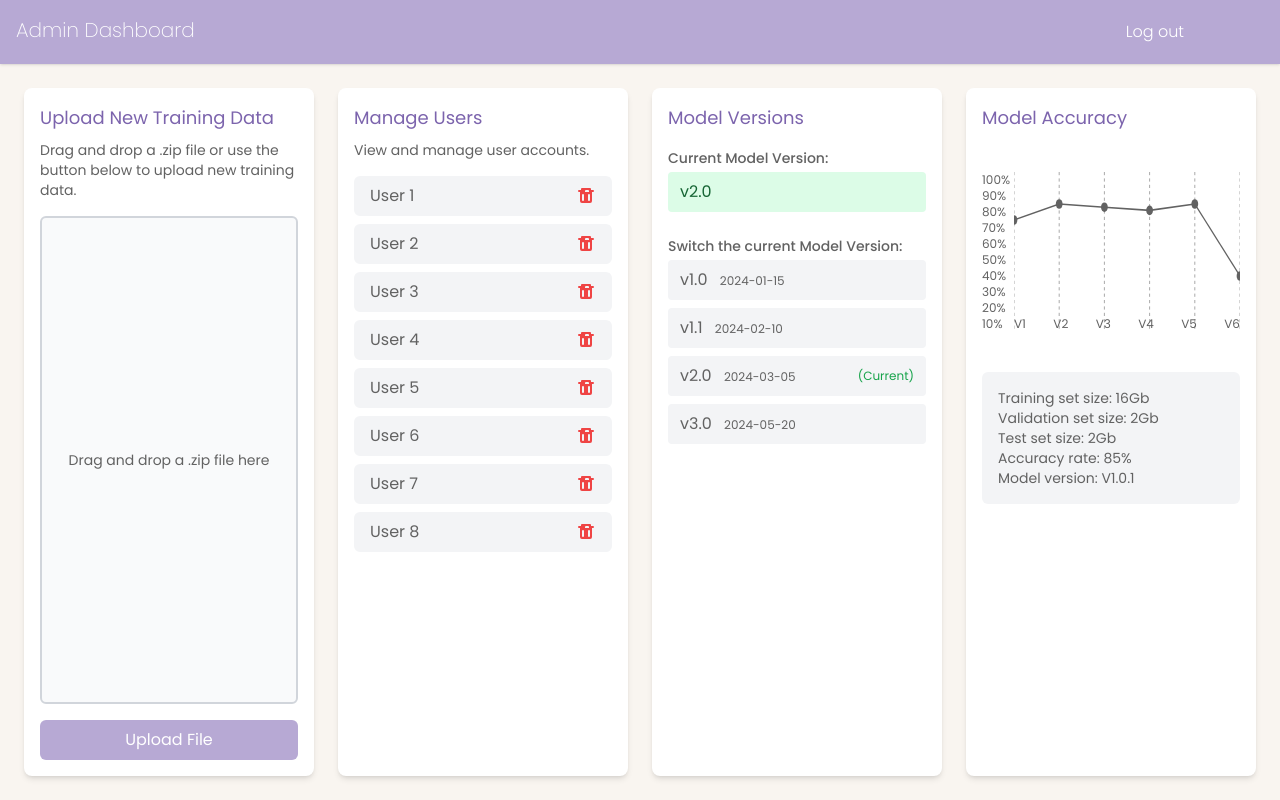
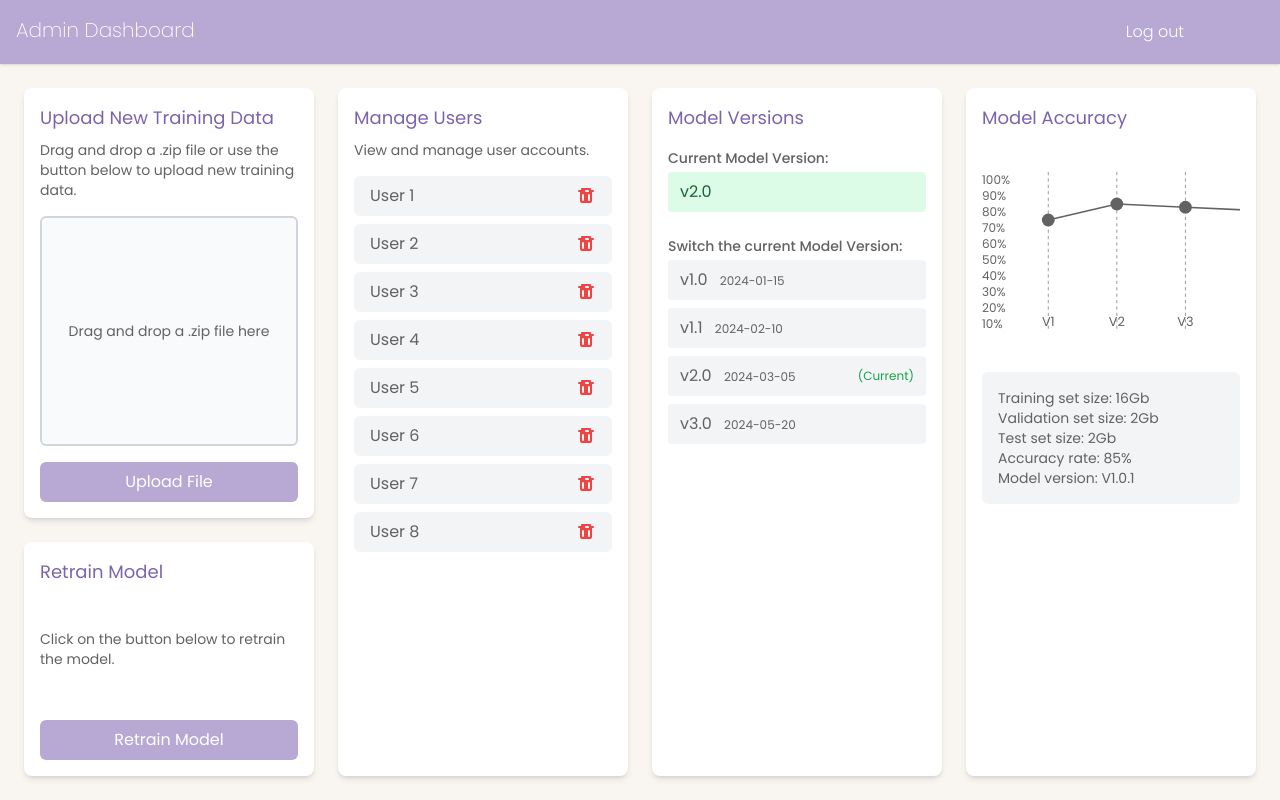
Before and after one commit to kaisaarumeel/skin-cancer-detector, a SvelteKit app in the folder client/: page /admin in a window 1280 px wide. Built offline with nearby package versions, Linux system fonts and the light colour scheme.

Commit message:
#8 Make graph scrollable, add retrain card

```diff
--- a/client/src/components/ModelAccuracy.svelte
+++ b/client/src/components/ModelAccuracy.svelte
@@ -1,7 +1,22 @@
-<script>
-    let modelVersions = [
+<script lang="ts">
+  // Define an interface for the model version
+  interface ModelVersion {
+    version: string;
+    accuracy: number;
+  }
+
+  // Define the modelVersions array with correct types
+  let modelVersions: ModelVersion[] = [
     { version: "V1", accuracy: 70 },
     { version: "V2", accuracy: 80 },
+    { version: "V3", accuracy: 78 },
+    { version: "V4", accuracy: 76 },
+    { version: "V5", accuracy: 80 },
+    { version: "V6", accuracy: 35 },
+    { version: "V3", accuracy: 78 },
+    { version: "V4", accuracy: 76 },
+    { version: "V5", accuracy: 80 },
+    { version: "V6", accuracy: 35 },
     { version: "V3", accuracy: 78 },
     { version: "V4", accuracy: 76 },
     { version: "V5", accuracy: 80 },
@@ -12,42 +27,56 @@
 <div class="bg-white w-full p-4 rounded-lg shadow-md">
   <h2 class="text-lg font-regular text-secondary">Model Accuracy</h2>
   <div class="relative h-40 mt-10 mb-10">
-        <!-- SVG Chart -->
-        <div class="absolute left-8 top-0 h-full w-[calc(100%-2rem)]">
-          <svg class="w-full h-full" viewBox="0 0 100 50" preserveAspectRatio="none">
+    <div class="absolute left-8 top-0 h-full w-[calc(100%-2rem)] overflow-x-auto">
+      <svg class="h-full" viewBox="0 0 300 50" preserveAspectRatio="none">
         <!-- Lines connecting points -->
         {#each modelVersions as { version, accuracy }, index}
           {#if index < modelVersions.length - 1}
             <line
-                  x1={(index / (modelVersions.length - 1)) * 100}
+              x1={((index + 0.5) / modelVersions.length) * 300}
               y1={(100 - accuracy) / 2}
-                  x2={((index + 1) / (modelVersions.length - 1)) * 100}
+              x2={((index + 1.5) / modelVersions.length) * 300}
               y2={(100 - modelVersions[index + 1].accuracy) / 2}
               stroke="#626262"
               stroke-width="0.5"
             />
           {/if}
         {/each}
+
         <!-- Points -->
         {#each modelVersions as { version, accuracy }, index}
           <circle
-                cx={(index / (modelVersions.length - 1)) * 100}
+            cx={((index + 0.5) / modelVersions.length) * 300}
             cy={(100 - accuracy) / 2}
-                r="1.5"
+            r="2"
             fill="#626262"
           />
         {/each}
+
         <!-- Vertical dotted lines -->
         {#each modelVersions as { version }, index}
           <line
-                x1={(index / (modelVersions.length - 1)) * 100}
+            x1={((index + 0.5) / modelVersions.length) * 300}
             y1="0"
-                x2={(index / (modelVersions.length - 1)) * 100}
+            x2={((index + 0.5) / modelVersions.length) * 300}
             y2="50"
             stroke="#626262"
             stroke-dasharray="1, 1"
             stroke-width="0.2"
           />
+        {/each}
+
+        <!-- Labels below each dashed line -->
+        {#each modelVersions as { version }, index}
+          <text
+            x={((index + 0.5) / modelVersions.length) * 300}
+            y="48"
+            text-anchor="middle"
+            font-size="4"
+            fill="#626262"
+          >
+            {version}
+          </text>
         {/each}
       </svg>
     </div>
@@ -55,12 +84,6 @@
     <div class="absolute left-0 top-0 h-full flex flex-col justify-between text-xs text-tertiary">
         {#each [100, 90, 80, 70, 60, 50, 40, 30, 20, 10] as percentage}
           <span>{percentage}%</span>
-          {/each}
-        </div>
-
-        <div class="absolute bottom-0 left-8 w-[calc(100%-2rem)] flex justify-between text-xs text-tertiary">
-          {#each modelVersions as { version }}
-            <span>{version}</span>
         {/each}
     </div>
   </div>
@@ -72,5 +95,4 @@
     <p class="text-sm text-tertiary font-regular">Accuracy rate: 85%</p>
     <p class="text-sm text-tertiary font-regular">Model version: V1.0.1</p>
   </div>
-
 </div>
--- /dev/null
+++ b/client/src/components/Retrain.svelte
@@ -0,0 +1,16 @@
+<script>
+    function retrain() {
+      // Add retrain logic here
+      console.log("Retrain")
+    }
+</script>
+
+<div class="bg-white rounded-lg shadow-md p-4 flex flex-col items-start justify-between">
+          <h2 class="text-lg font-regular text-secondary">Retrain Model</h2>
+          <p class="text-sm text-tertiary mt-2">Click on the button below to retrain the model.</p>
+          <button
+          class="mt-4 w-full py-2 px-4 bg-primary text-white rounded-md hover:bg-secondary"
+          on:click={retrain}>
+          Retrain Model
+        </button>
+</div>
--- a/client/src/routes/admin/+page.svelte
+++ b/client/src/routes/admin/+page.svelte
@@ -4,6 +4,7 @@
     import AdminUpload from '../../components/AdminUpload.svelte';
     import ModelVersions from '../../components/ModelVersions.svelte';
     import ModelAccuracy from '../../components/ModelAccuracy.svelte';
+    import Retrain from '../../components/Retrain.svelte';
 
     function handleLogout() {
       // Add logout endpoint/logic here later
@@ -19,7 +20,10 @@
     </header>
 
     <div class="p-6 flex-1 grid grid-cols-1 md:grid-cols-2 lg:grid-cols-4 gap-6">
-      <AdminUpload></AdminUpload>
+      <div class="flex flex-col grid gap-6">
+        <AdminUpload></AdminUpload>
+        <Retrain></Retrain>
+      </div>
       <UserList></UserList>
       <ModelVersions></ModelVersions>
       <ModelAccuracy></ModelAccuracy>
```
Lines whose indentation alone changed are shown as unchanged.
